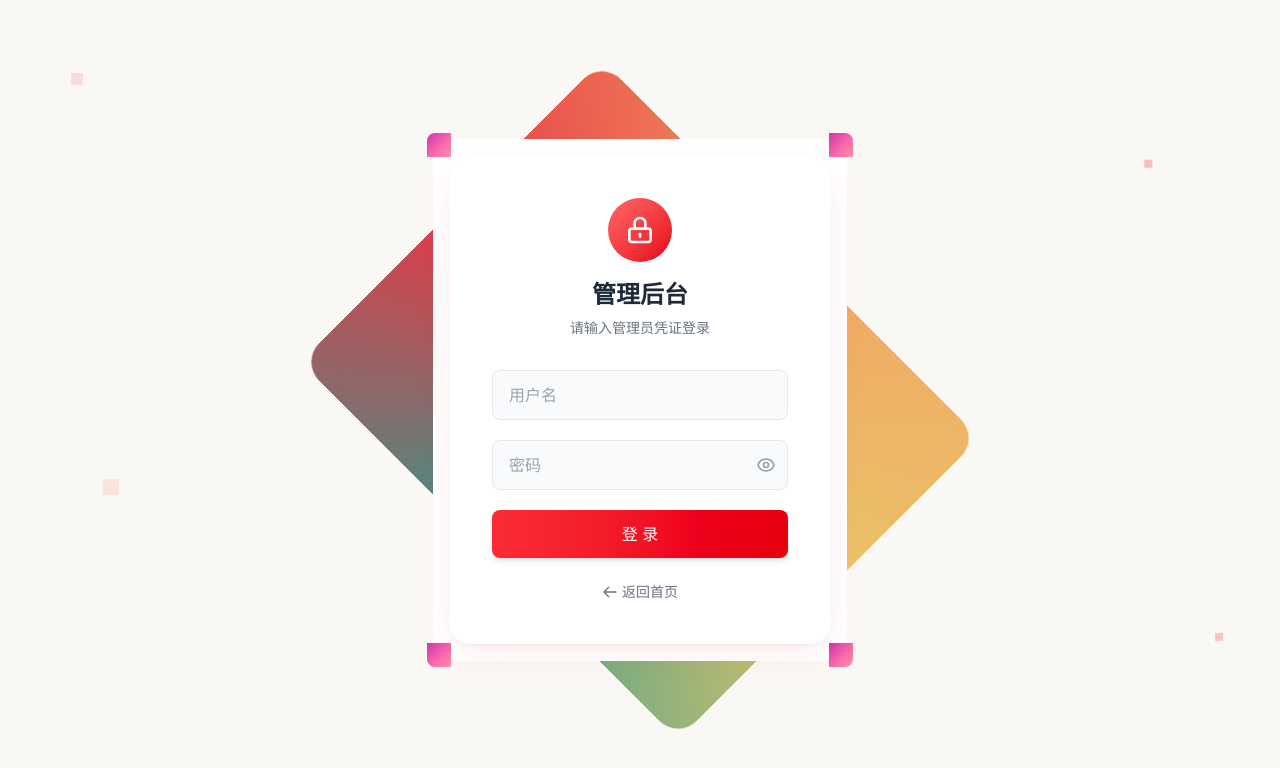
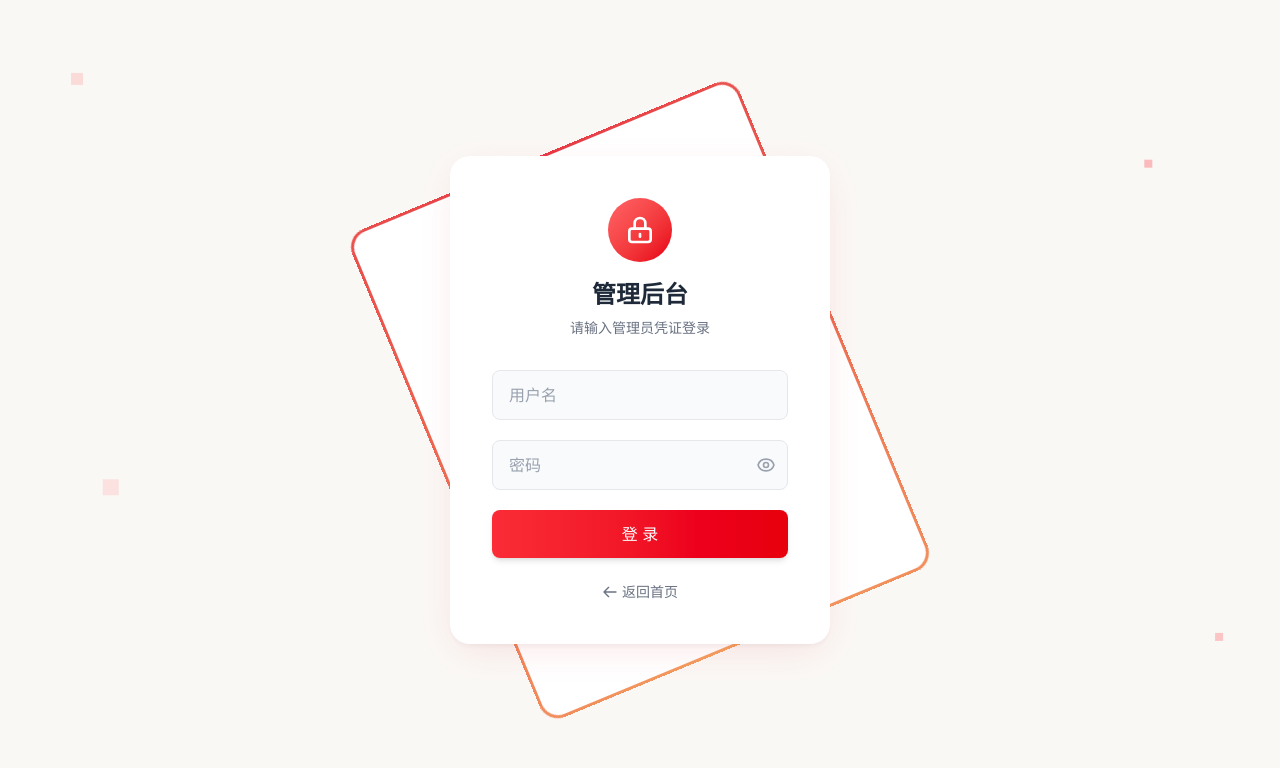
Before and after one commit to yanmo18/my-portfolio, a Vue app: page /login in a window 1280 px wide. Shown: the top 768 px of the page. Built offline with nearby package versions, Linux system fonts and the light colour scheme.

Commit message:
fix: 登录页改为镂空边框线条样式，渐变色平滑旋转

```diff
--- a/src/views/Login.vue
+++ b/src/views/Login.vue
@@ -12,10 +12,6 @@
           transform: `translate(${mouseOffset.x * 0.02}px, ${mouseOffset.y * 0.02}px)`
         }"
       >
-        <div class="corner tl"></div>
-        <div class="corner tr"></div>
-        <div class="corner bl"></div>
-        <div class="corner br"></div>
       </div>
 
       <!-- 登录卡片 -->
@@ -198,52 +194,29 @@ onUnmounted(() => {
   border-radius: 24px;
 }
 
-/* 外边框渐变动画 */
+/* 外边框 - 镂空线条样式 */
 .border-frame::before {
   content: '';
   position: absolute;
-  inset: -3px;
-  background: conic-gradient(
-    from 0deg,
-    #e63946, #f4a261, #e9c46a, #2a9d8f, #e63946
-  );
-  animation: rotateBorder 4s linear infinite;
-  border-radius: 26px;
+  inset: 0;
+  border: 3px solid transparent;
+  border-radius: 20px;
+  background: linear-gradient(white, white) padding-box,
+              conic-gradient(
+                from 0deg,
+                #e63946, #f4a261, #e63946
+              ) border-box;
+  animation: rotateBorder 8s linear infinite;
 }
 
 .border-frame::after {
-  content: '';
-  position: absolute;
-  inset: 3px;
-  background: white;
-  border-radius: 22px;
-  z-index: 0;
+  display: none;
 }
 
 @keyframes rotateBorder {
   from { transform: rotate(0deg); }
   to { transform: rotate(360deg); }
 }
-
-/* 四角装饰 - 纯 CSS 渐变 */
-.corner {
-  position: absolute;
-  width: 24px;
-  height: 24px;
-  background: linear-gradient(135deg, #e63946, #f4a261);
-  z-index: 10;
-  animation: cornerRotate 4s linear infinite;
-}
-
-@keyframes cornerRotate {
-  from { filter: hue-rotate(0deg); }
-  to { filter: hue-rotate(360deg); }
-}
-
-.corner.tl { top: -3px; left: -3px; border-right: none; border-bottom: none; border-radius: 8px 0 0 0; }
-.corner.tr { top: -3px; right: -3px; border-left: none; border-bottom: none; border-radius: 0 8px 0 0; }
-.corner.bl { bottom: -3px; left: -3px; border-right: none; border-top: none; border-radius: 0 0 0 8px; }
-.corner.br { bottom: -3px; right: -3px; border-left: none; border-top: none; border-radius: 0 0 8px 0; }
 
 /* 登录卡片 */
 .login-card {
```
Also changed, not shown: assets/image.png (added), assets/image_20260525154624897.png (added).
